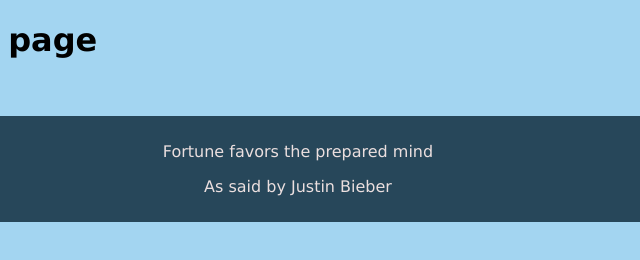
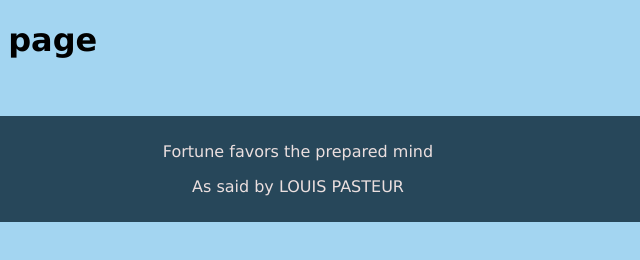
Before and after one commit to ryan-kite/GitLab, a plain HTML site: page index.html in a window 1280 px wide. Shown: the full height of the page, 342-982 px from the left. Drawn offline with Linux system fonts and the light colour scheme.

Commit message:
Update index.html

```diff
--- a/index.html
+++ b/index.html
@@ -14,7 +14,7 @@
   <blockquote>
 
         <p> Fortune favors the prepared mind </p>
-        <p>As said by Justin Bieber</p>
+        <p>As said by LOUIS PASTEUR</p>
 
       </blockquote>
       <!--blockquote Tag ends here -->
```
